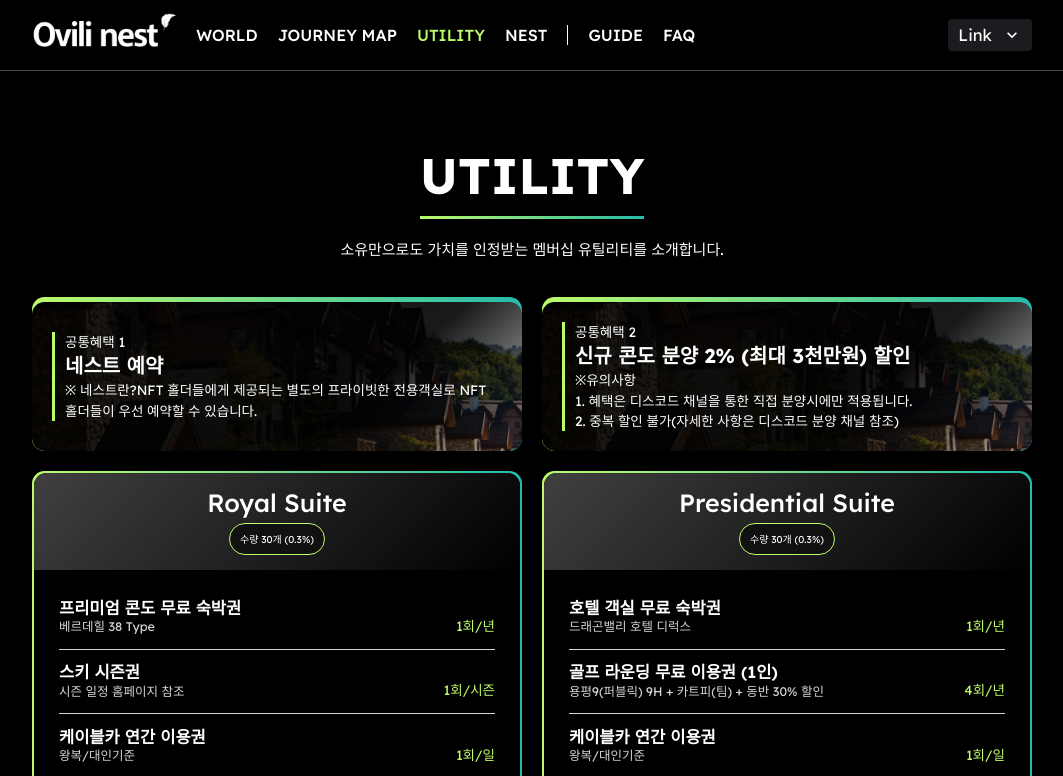
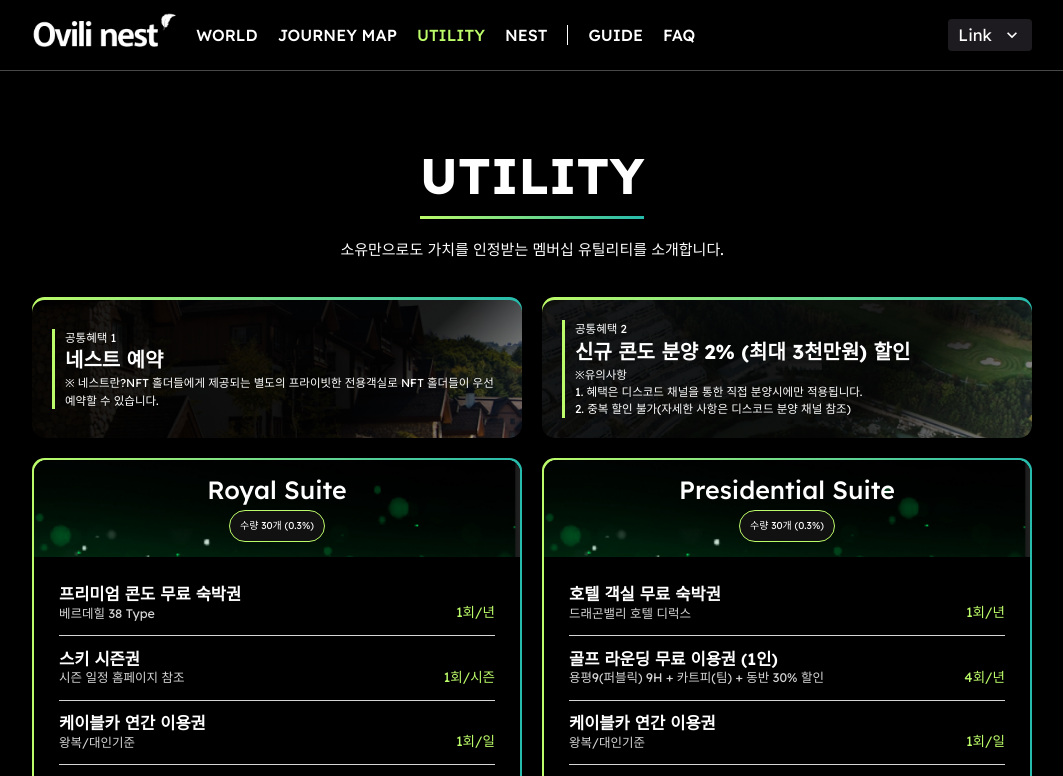
Before and after one commit to saimabbas/ovilinest, a React (Create React App) app: page /utility in a window 1280 px wide. Shown: the top 776 px of the page, without its empty margins (108-1171 px from the left). Built offline with nearby package versions, Linux system fonts and the light colour scheme.

Commit message:
utility img

```diff
--- a/src/App.js
+++ b/src/App.js
@@ -13,10 +13,12 @@ import {
   Router,
   useLocation,
 } from "react-router-dom";
+import ScrollToTop from "./components/ScrollToTop";
 function App() {
   return (
     <>
       <Switch>
+        <ScrollToTop />
         <Routes>
           <Route exact path="/" element={<Home />} />
           <Route exact path="/faq" element={<Faq />} />
--- /dev/null
+++ b/src/components/ScrollToTop.jsx
@@ -0,0 +1,17 @@
+import { useEffect } from "react";
+import { useLocation } from "react-router-dom";
+
+export default function ScrollToTop() {
+  const { pathname } = useLocation();
+
+  useEffect(() => {
+    // "document.documentElement.scrollTo" is the magic for React Router Dom v6
+    document.documentElement.scrollTo({
+      top: 0,
+      left: 0,
+      behavior: "instant", // Optional if you want to skip the scrolling animation
+    });
+  }, [pathname]);
+
+  return null;
+}
--- a/src/styles/home.css
+++ b/src/styles/home.css
@@ -227,10 +227,10 @@ span.o:hover .o-box.letter-box {
 .hero-content-box h2 br {
   display: none;
 }
-.hero-content-box p:nth-of-type(1) {
+.hero-section .hero-content-box p:nth-of-type(1) {
   display: block;
 }
-.hero-content-box p:nth-of-type(2) {
+.hero-section .hero-content-box p:nth-of-type(2) {
   display: none;
 }
 @media screen and (max-width: 1100px) {
@@ -371,8 +371,8 @@ span.o:hover .o-box.letter-box {
     object-fit: cover;
     position: absolute;
     left: 0;
-    bottom: 0;
-    transform: translate(0, 100%);
+    top: 100%;
+    transform: translate(0, 15%);
     z-index: 850;
     display: block;
   }
@@ -387,10 +387,10 @@ span.o:hover .o-box.letter-box {
   .hero-content-box h2 br {
     display: block;
   }
-  .hero-content-box p:nth-of-type(1) {
+  .hero-section .hero-content-box p:nth-of-type(1) {
     display: none;
   }
-  .hero-content-box p:nth-of-type(2) {
+  .hero-section .hero-content-box p:nth-of-type(2) {
     display: block;
   }
 }
--- a/src/styles/journeymap.css
+++ b/src/styles/journeymap.css
@@ -50,6 +50,7 @@
   width: 100%;
   background: linear-gradient(to right, #bcfb69, #26bbac);
   border-radius: 2rem 0 2rem 0;
+  height: max-content;
   padding: 0.2rem;
 }
 .mapcard-right {
@@ -57,7 +58,7 @@
   width: 100%;
   background-color: var(--black);
   padding: 2rem;
-  height: 100%;
+  height: max-content;
 }
 .mcr-box {
   width: 100%;
--- a/src/styles/nest.css
+++ b/src/styles/nest.css
@@ -4,7 +4,7 @@
   min-height: calc(100vh - 7rem);
   padding: 0 0 15rem 0;
   position: relative;
-  max-width: 100vmin;
+  max-width: 100vw;
   overflow-x: hidden;
 }
 .nest-grid {
--- a/src/styles/utility.css
+++ b/src/styles/utility.css
@@ -24,6 +24,7 @@
   display: flex;
   align-items: center;
   justify-content: flex-start;
+  z-index: 20;
 }
 .common-benefits-card > img {
   width: 100%;
@@ -49,7 +50,7 @@
 }
 .cbc-content p {
   margin: 0;
-  font-size: 1.35rem;
+  font-size: 1.15rem;
   color: var(--white);
 }
 .cbc-content h6 {
@@ -60,10 +61,20 @@
 }
 .common-benefits-card-bg {
   width: 100%;
-  background: linear-gradient(to right, #bcfb69, #26bbac);
-  padding: 0.5rem 0 0 0;
+  padding: 0.35rem 0 0 0;
   border-radius: 1.25rem;
   overflow: hidden;
+  position: relative;
+}
+.common-benefits-card-bg::before {
+  content: "";
+  width: 100%;
+  height: 50%;
+  background: linear-gradient(to right, #bcfb69, #26bbac);
+  position: absolute;
+  top: 0;
+  left: 0;
+  z-index: 10;
 }
 .suites-card-bg {
   background: linear-gradient(to right, #bcfb69, #26bbac);
@@ -72,7 +83,21 @@
   overflow: hidden;
   padding: 0.2rem;
 }
-
+.suites-card-bg .sc-head > img {
+  width: 100%;
+  height: 100%;
+  position: absolute;
+  top: 0;
+  left: 0;
+  object-fit: cover;
+  object-position: top;
+  z-index: 10;
+}
+.suites-card-bg .sc-head h3,
+.suites-card-bg .sc-head span {
+  position: relative;
+  z-index: 20;
+}
 .suites-card {
   width: 100%;
   height: 100%;
--- a/src/views/Utility.jsx
+++ b/src/views/Utility.jsx
@@ -11,6 +11,7 @@ import "../styles/utility.css";
 import Logo1 from "../assets/img/logo-1.png";
 import CBImg1 from "../assets/img/common-benefits-img-1.png";
 import CBImg2 from "../assets/img/common-benefits-img-2.png";
+import SuiteBGImg from "../assets/img/utility-suite-bg.png";
 
 // Components
 
@@ -181,6 +182,7 @@ const Utility = () => {
               <div className="utility-grid">
                 <div className="common-benefits-card-bg utility-card-anim">
                   <div className="common-benefits-card">
+                    <link rel="preload" href={CBImg1} as="image" />
                     <img src={CBImg1} alt="CBImg1" />
                     <div className="cbc-content">
                       <p>공통혜택 1</p>
@@ -194,7 +196,8 @@ const Utility = () => {
                 </div>
                 <div className="common-benefits-card-bg utility-card-anim">
                   <div className="common-benefits-card">
-                    <img src={CBImg1} alt="CBImg1" />
+                    <link rel="preload" href={CBImg2} as="image" />
+                    <img src={CBImg2} alt="CBImg1" />
                     <div className="cbc-content">
                       <p>공통혜택 2</p>
                       <h6>신규 콘도 분양 2% (최대 3천만원) 할인</h6>
@@ -209,6 +212,7 @@ const Utility = () => {
                 <div className="suites-card-bg utility-card-anim">
                   <div className="suites-card">
                     <div className="sc-head">
+                      <img src={SuiteBGImg} alt="" />
                       <h3>Royal Suite</h3>
                       <span>수량 30개 (0.3%)</span>
                     </div>
@@ -255,6 +259,7 @@ const Utility = () => {
                 <div className="suites-card-bg utility-card-anim">
                   <div className="suites-card">
                     <div className="sc-head">
+                      <img src={SuiteBGImg} alt="" />
                       <h3>Presidential Suite</h3>
                       <span>수량 30개 (0.3%)</span>
                     </div>
```
Also changed, not shown: src/assets/img/utility-suite-bg.png (added).
